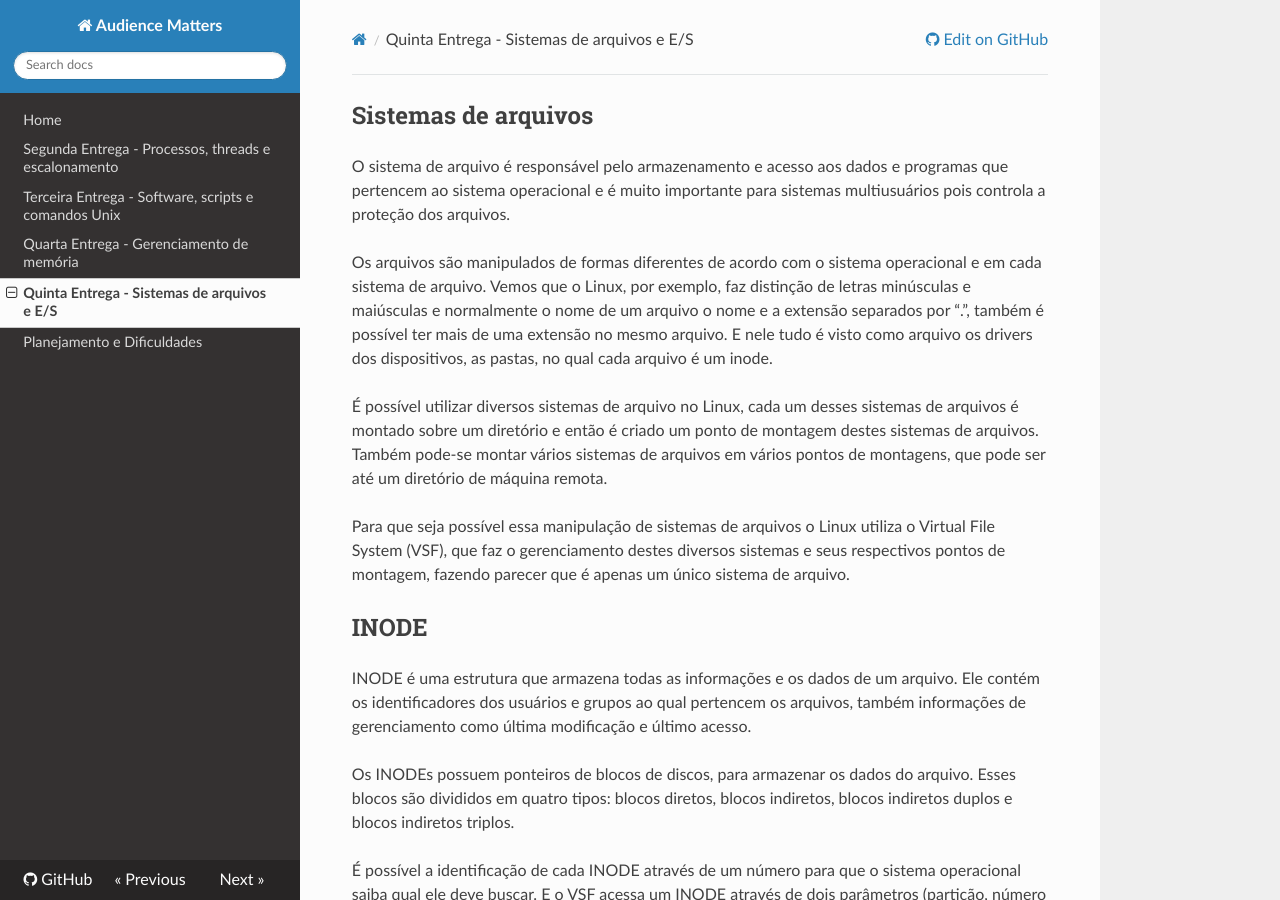
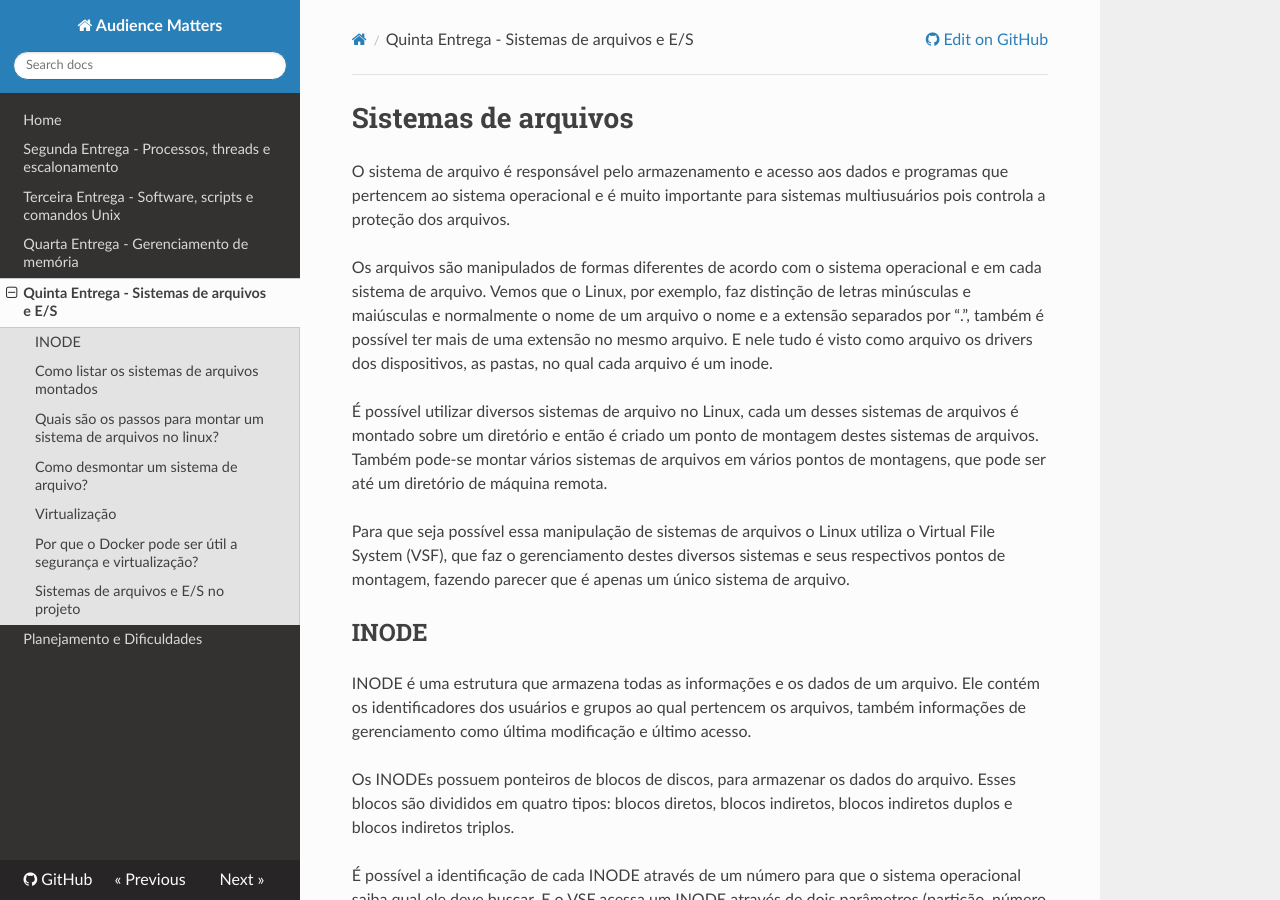
Before and after one commit to eversonott/sistemas_operacionais, an MkDocs documentation site: the page built from docs/entrega05.md, in a window 1280 px wide and 900 px high. Built offline with MkDocs 1.6.1, drawn with Linux system fonts in a browser that asks for light colours; nearby versions of some CDN libraries.

Commit message:
ajustando a entrega05

```diff
--- a/docs/entrega05.md
+++ b/docs/entrega05.md
@@ -1,4 +1,5 @@
-## Sistemas de arquivos
+# Sistemas de arquivos
+
 O sistema de arquivo é responsável pelo armazenamento e acesso aos dados e programas que pertencem ao sistema operacional e é muito importante para sistemas multiusuários pois controla a proteção dos arquivos.
 
 Os arquivos são manipulados de formas diferentes de acordo com o sistema operacional e em cada sistema de arquivo. Vemos que o Linux, por exemplo, faz distinção de letras minúsculas e maiúsculas e normalmente o nome de um arquivo o nome e a extensão separados por “.”, também é possível ter mais de uma extensão no mesmo arquivo. E nele tudo é visto como arquivo os drivers dos dispositivos, as pastas, no qual cada arquivo é um inode.
@@ -47,7 +48,7 @@ Utilize o comando umount para desmontar um sistema de arquivos montado no Linux.
 
  O Docker é uma ferramenta que permite criar ambientes isolados e portáteis (containers) e através dela os desenvolvedores podem empacotar aplicações com bibliotecas e links necessários trazendo mais eficiência e simplificação.
 
- Com o Docker não há a necessidade de ter o gerenciamento feito diretamente, ele é instalado em em cada servidor e apresenta comandos simples, facilitanto o dia a dia do desenvolvedor e trazendo segurança.
+Com o Docker não há a necessidade de ter o gerenciamento feito diretamente, ele é instalado em em cada servidor e apresenta comandos simples, facilitanto o dia a dia do desenvolvedor e trazendo segurança.
 
 Para a instalação do Docker seguir os passos do site a seguir: <a href="https://www.hostinger.com.br/tutoriais/install-docker-ubuntu">Docker</a>
 
```
